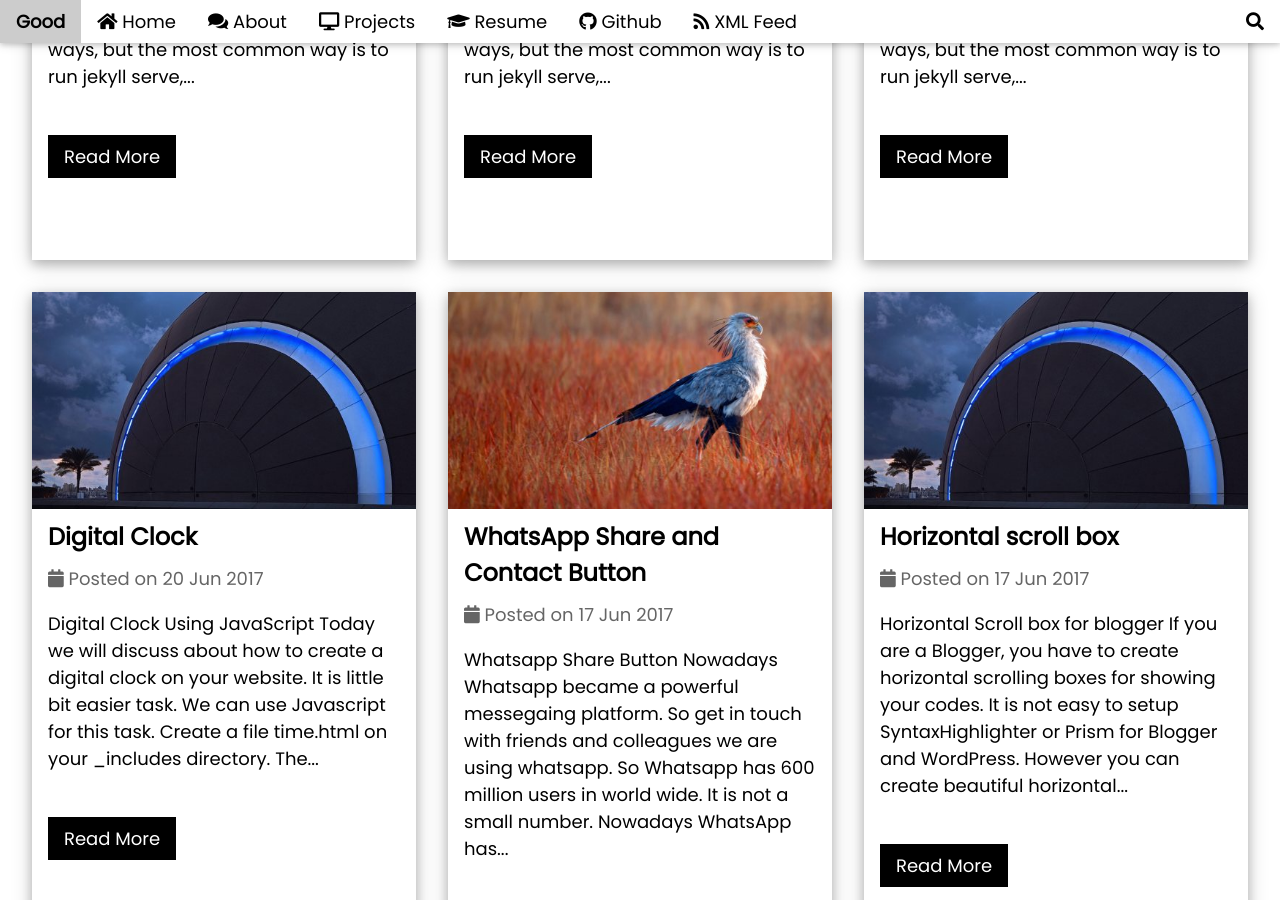
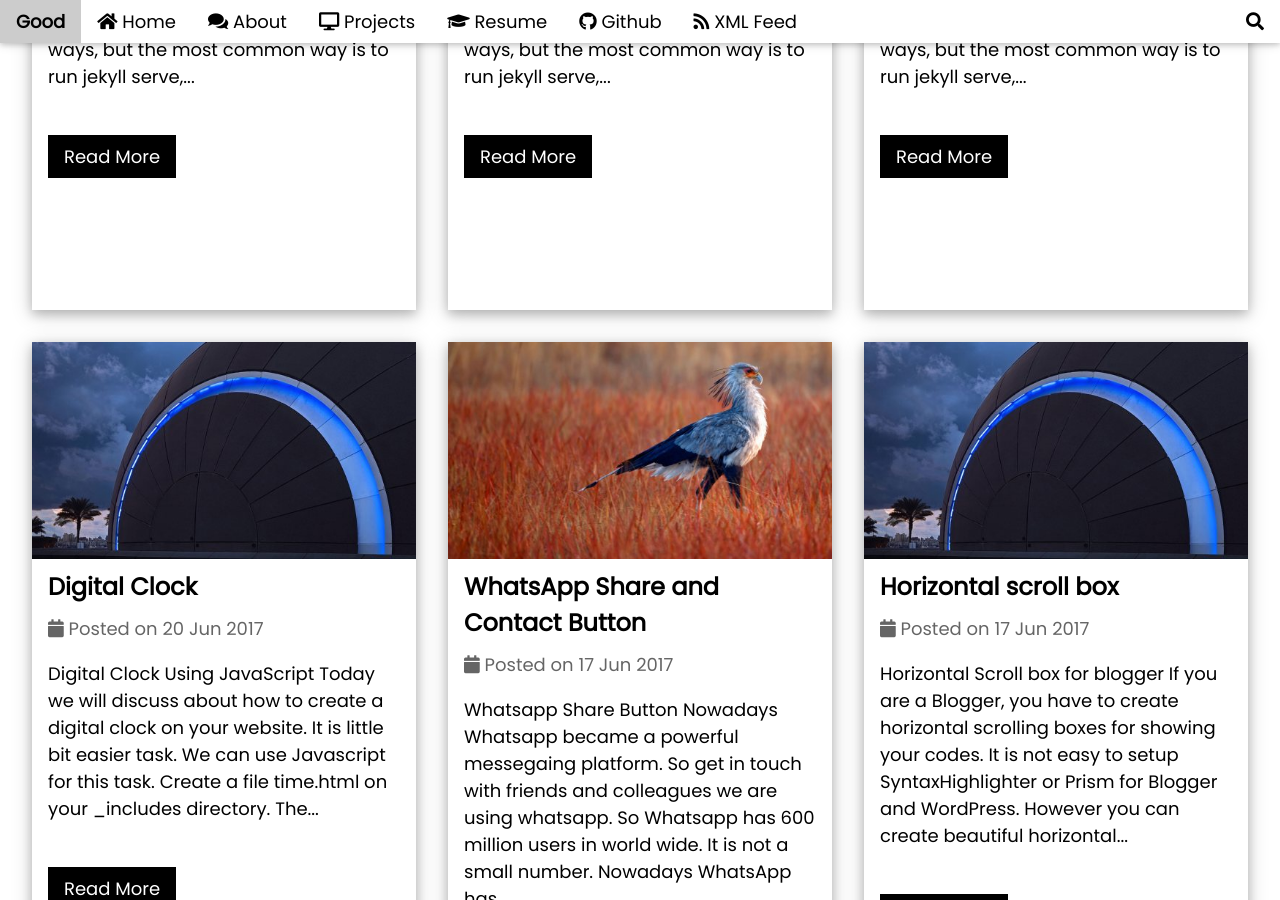
Before and after one commit to chipprogrammers/Good, a Jekyll site: the page built from blog/index.html, in a window 1280 px wide and 900 px high, scrolled down 481 px. Built offline with Jekyll 4.4.1, drawn with Linux system fonts in a browser that asks for light colours; the list of posts is cut into pages by our own code; comment, search, counter and statistics services are not loaded.

Commit message:
Update index.html

```diff
--- a/blog/index.html
+++ b/blog/index.html
@@ -6,7 +6,7 @@
 <div class="w3-row-padding-2px">
 {% for post in paginator.posts %}
 <div class="w3-third">
-   <div class="w3-card-4 w3-margin" style="min-height:650px">
+   <div class="w3-card-4 w3-margin" style="min-height:700px">
       <div class="w3-display-container w3-hover-opacity">
        <img src="{{ site.baseurl }}{{ post.img }}" style="width:100%">
       <div class="w3-display-middle w3-display-hover w3-text-white">
```
